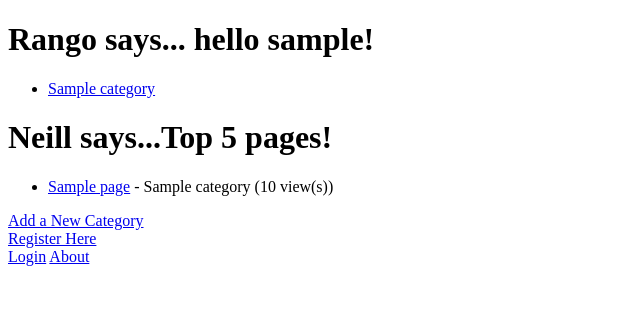
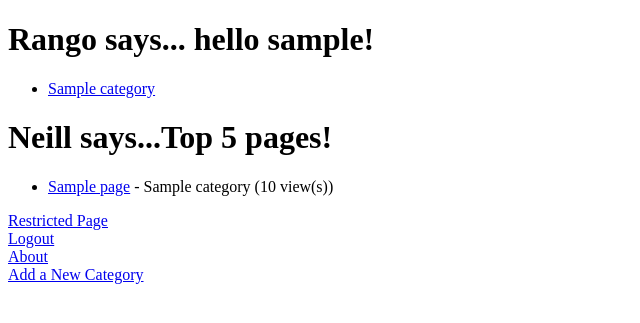
Before and after one commit to Rabidza/rango17, a Django app: page /rango/ in a window 1280 px wide. Shown: the top 323 px of the page, without its empty margins (0-640 px from the left). Run offline with Django 3.2, Linux system fonts and the light colour scheme; a user stored in the database is signed in; tables that the repository leaves empty hold one stand-in row (values such as "Sample post").

Commit message:
Add logout functionality

```diff
--- a/tango_with_django_project/rango/urls.py
+++ b/tango_with_django_project/rango/urls.py
@@ -11,4 +11,5 @@ urlpatterns = patterns('',
     url(r'^register/$', views.register, name='register'),
     url(r'^login/$', views.user_login, name='login'),
     url(r'^restricted/', views.restricted, name='restricted'),
+    url(r'^logout/$', views.user_logout, name='logout'),
 )
--- a/tango_with_django_project/rango/views.py
+++ b/tango_with_django_project/rango/views.py
@@ -220,4 +220,13 @@ def user_login(request):
 
 @login_required
 def restricted(request):
-    return HttpResponse("Since you're not logged in, you can see this text!")
+    return HttpResponse("Since you're logged in, you can see this text!")
+
+# Use the login_required() decorator to ensure only those logged in can access the view.
+@login_required
+def user_logout(request):
+    # SInce we know the user is logged in, we can now just log them out.
+    logout(request)
+
+    # Take the user back to the homepage.
+    return HttpResponseRedirect('/rango/')
--- a/tango_with_django_project/tango_with_django_project/settings.py
+++ b/tango_with_django_project/tango_with_django_project/settings.py
@@ -123,3 +123,6 @@ MEDIA_ROOT = os.path.join(BASE_DIR, 'media') # Absolute path to the media dir
 #     'django.contrib.auth.hashers.PBKDF2PasswordHasher',
 #     'django.contrib.auth.hashers.PBKDF2SHA1PasswordHasher',
 # )
+
+# NH - set LOGIN_URL for users who are not logged in
+LOGIN_URL = '/rango/login'
--- a/tango_with_django_project/templates/rango/index.html
+++ b/tango_with_django_project/templates/rango/index.html
@@ -58,9 +58,15 @@ www.tangowithdjango.com/book17/chapters/models_templates.html
             <strong>No pages at present.</strong>
         {% endif %}
 
+        {% if user.is_authenticated %}
+        <a href="/rango/restricted/">Restricted Page</a><br />
+        <a href="/rango/logout/">Logout</a><br />
+        {% else %}
+        <a href="/rango/register/">Register Here</a><br />
+        <a href="/rango/login/">Login</a><br />
+        {% endif %}
+
+        <a href="/rango/about/">About</a><br/>
         <a href="/rango/add_category/">Add a New Category</a><br />
-        <a href="/rango/register/">Register Here</a><br />
-        <a href="/rango/login/">Login</a>
-        <a href="/rango/about/">About</a>
     </body>
 </html>
```
